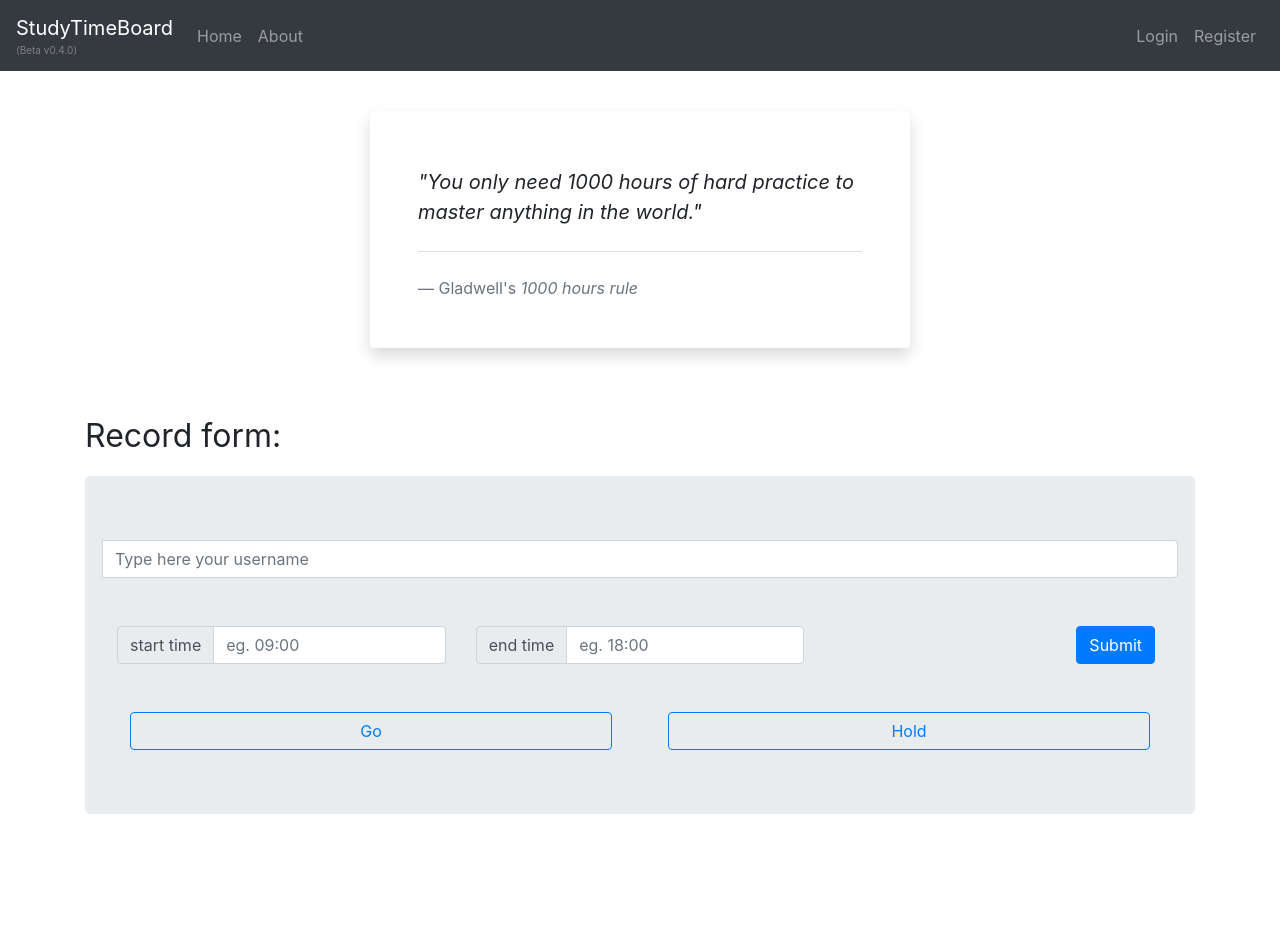
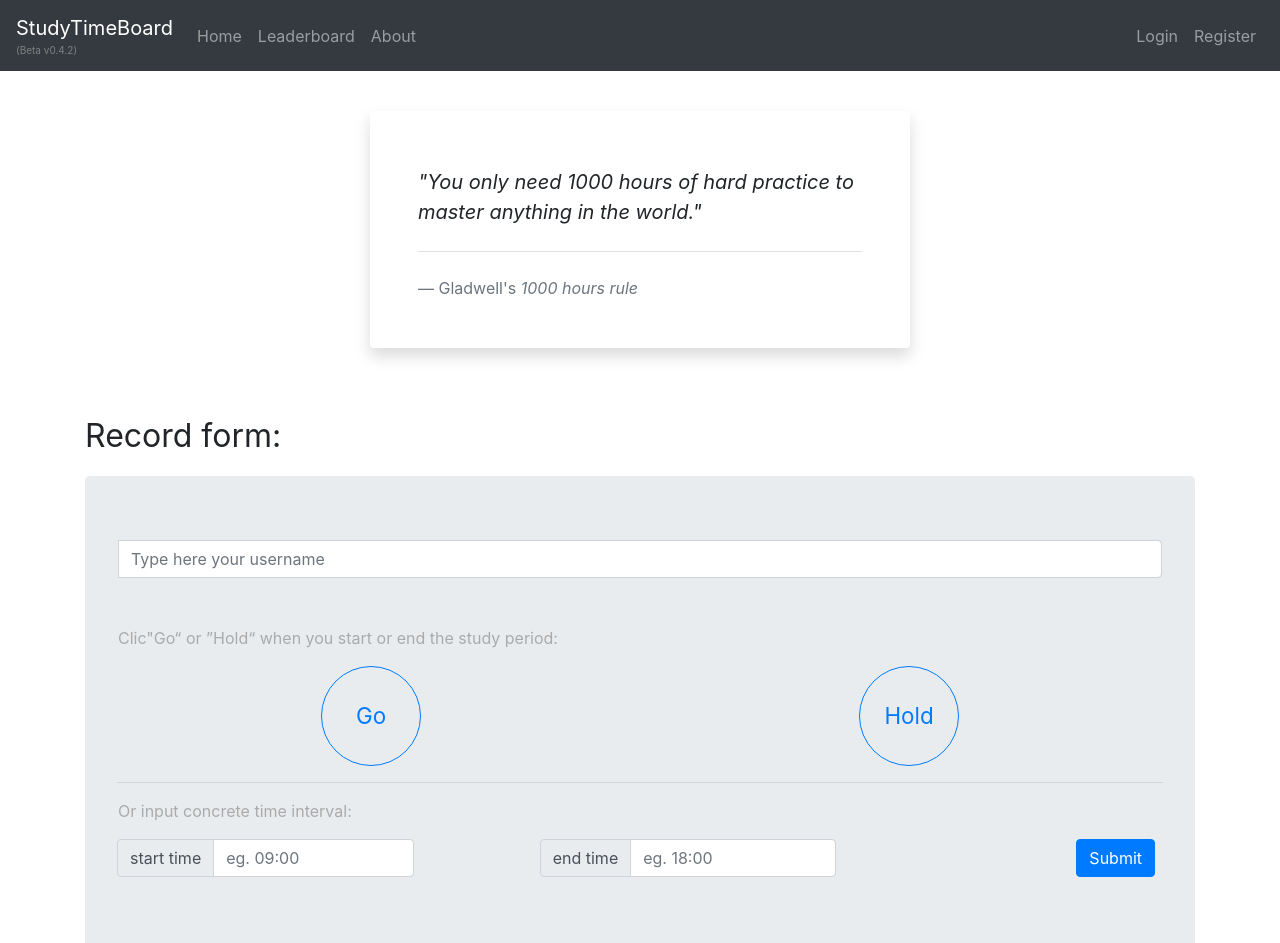
Before and after one commit to Apollo1840/StudyTimeBoard, a Flask app: template studytimeboard/templates/home.html in a window 1280 px wide. Shown: the top 943 px of the page. Run offline with Flask 2, Linux system fonts and the light colour scheme; the template is opened without the code that fills it: most values are stand-ins (such as "Sample title", 1, 10 or a date in 2020); parts of the project's set-up code (start-up, migrations or seed data) failed here and were passed over; some libraries are stand-ins or nearby versions.

Commit message:
to v0.4.2

```diff
--- a/requirements.txt
+++ b/requirements.txt
@@ -7,3 +7,4 @@ pytz
 seaborn
 gspread
 oauth2client
+Flask-Login
--- a/studytimeboard/templates/home.html
+++ b/studytimeboard/templates/home.html
@@ -34,22 +34,50 @@
         <!-- username row -->
         {% if current_user.is_authenticated %}
             <div class="row">
-                <p>Hi {{current_user.username}},
-                    record your study time,  then you can compete with others, or watch your analysis (right-top corner). </p>
+                <div class="ml-3 mb-5">
+                    <p>Hi <b>{{current_user.username}}</b>,
+                    record your study time,  then you can
+                        <a href="{{url_for('leaderboard')}}">compete with others</a>
+                        , or
+                        <a href="{{url_for('analysis')}}">watch your analysis</a>
+                        (right-top corner). </p>
+                </div>
             </div>
 
         {% else %}
             <div class="row">
-                <div class="input-group mb-5">
+                <div class="input-group mb-5 ml-3 mr-3">
                     <div></div>
                     <input type="text" class="form-control" placeholder="Type here your username" name="username">
                 </div>
             </div>
         {% endif %}
 
+        <!-- go hold row -->
+        <div class="row">
+            <p style="color: #AAA" class="ml-3">  Clic"Go“ or ”Hold“ when you start or end the study period: </p>
+        </div>
+        <div class="row">
+
+            <div class="col text-center">
+                <button type="submit" class="btn btn-outline-primary" style="width: 100px; height:100px; font-size:140%; border-radius: 50%;" name="go">Go</button>
+            </div>
+
+            <div class="col text-center">
+                <button type="submit" class="btn btn-outline-primary" style="width: 100px; height:100px; font-size:140%; border-radius: 50%;" name="hold">Hold</button>
+            </div>
+
+        </div>
+
+
+        <hr/>
+
         <!-- start end time row -->
         <div class="row">
-            <div class="col input-group mb-5">
+            <p  style="color: #AAA" class="ml-3">  Or input concrete time interval: </p>
+        </div>
+        <div class="row">
+            <div class="col input-group mb-3 mr-5">
                 <div class="input-group-prepend">
                     <span class="input-group-text" id="basic-addon1">start time</span>
                 </div>
@@ -57,7 +85,7 @@
 
             </div>
 
-            <div class="col input-group mb-5">
+            <div class="col input-group mb-3 ml-5">
                 <div class="input-group-prepend">
                     <span class="input-group-text" id="basic-addon2">end time</span>
                 </div>
@@ -65,39 +93,32 @@
 
             </div>
 
-            <div class="col">
+            <div class="col mb-3">
                 <button type="submit" class="btn btn-primary float-right mr-2">Submit</button>
             </div>
 
         </div>
 
-        <!-- go hold row -->
-        <div class="row">
 
-            <div class="col text-center">
-                <button type="submit" class="btn btn-outline-primary" style="width: 95%;" name="go">Go</button>
-            </div>
 
-            <div class="col text-center">
-                <button type="submit" class="btn btn-outline-primary" style="width: 95%;" name="hold">Hold</button>
-            </div>
-
-        </div>
 
 
     </div>
 
 </form>
 
-<br/>
-<br/>
-<br/>
-<br/>
+<br>
+<hr/>
+<br>
+
 
 <!-- chart last week display -->
 
-<div style="font-size: 200%;">
+<div style="font-size: 120%;">
     <p> Leaderboard of the last week: </p>
+    <div>
+        <p> The leader of this board is:<b> {{ name_winner }}</b> (with {{duration_str}})</p>
+    </div>
     <div class="text-center">
         <img src={{path_to_chart_last_week}} width="100%" height="100%">
         <!-- {{chart_html|safe}} -->
@@ -105,38 +126,6 @@
 
 </div>
 
-<br/>
-
-
-
-
-
-<!-- honor display -->
-<div style="font-size: 200%;">
-    <p> Leaderboard of the entire time: </p>
-    <p> The leader of this board is:<b> {{ name_winner }}</b> (with {{duration_str}})</p>
-</div>
-
-
-<!-- chart display -->
-<div class="text-center">
-    <img src={{path_to_chart_all}} width="100%" height="200%">
-</div>
-
-<hr>
-
-
-<!-- contacts -->
-<div>
-    <p> You are very welcome to join the the STB study group, please contact wechat: zoucongyu1109. </p>
-    <a href="https://docs.google.com/spreadsheets/d/1FGoY2IrXavkyiRGZQkvTIgHwHmIrlohR-IDoQ5K4hw4/edit?usp=sharing">click
-        here to edit the google data sheet</a>
-    <p>You are very welcome to join the develop team of the StudyTimeBoard (this webapp), this is our
-        repository:
-        <a href="https://github.com/Apollo1840/StudyTimeBoard">https://github.com/Apollo1840/StudyTimeBoard</a>
-    </p>
-
-</div>
 
 {% endblock %}
 
@@ -146,10 +135,4 @@
     $("#nav-home").addClass("active");
   });
 
-
-
-
-
-
-
 </script>
--- a/studytimeboard/templates/layout.html
+++ b/studytimeboard/templates/layout.html
@@ -20,7 +20,7 @@
 <header class="site-header">
     <nav class="navbar navbar-expand-lg navbar-dark bg-dark">
         <a class="navbar-brand" href="#">StudyTimeBoard
-                <div style="font-size:50%;color:gray;">(Beta v0.4.0)</div>
+            <div style="font-size:50%;color:gray;">(Beta v0.4.2)</div>
         </a>
         <button class="navbar-toggler" type="button" data-toggle="collapse" data-target="#navbarNavAltMarkup"
                 aria-controls="navbarNavAltMarkup" aria-expanded="false" aria-label="Toggle navigation">
@@ -30,6 +30,7 @@
             <div class="navbar-nav mr-auto">
                 <a class="nav-link" href="/" id="nav-home">Home<span class="sr-only">(current)</span></a>
                 <!--  <a class="nav-link" href="/personal_analysis" id="nav-personal-analysis">Personal Analysis</a> -->
+                <a class="nav-link" href="/leaderboard" id="nav-leaderboard">Leaderboard</a>
                 <a class="nav-link" href="/about" id="nav-about">About</a>
                 <!-- <a class="nav-link disabled" href="#" tabindex="-1" aria-disabled="true">Disabled</a> -->
             </div>
@@ -68,7 +69,6 @@
         </div>
 
 
-
         <!---
             <div class="col-md-4">
               <div class="content-section">
@@ -91,7 +91,40 @@
         {% block content %}{% endblock %}
     </div>
 
+
 </main>
+
+<!-- contacts -->
+<br/>
+<br/>
+<br/>
+<br/>
+<br/>
+
+<footer style="font-size: 80%; background-color: gray; color:white;">
+
+    <br/>
+
+    <div class="row mt-3 ml-3 mr-3 mb-5">
+
+    <p> You are very welcome to join the the STB study group, please contact wechat: zoucongyu1109. </p>
+
+    <a href="https://docs.google.com/spreadsheets/d/1FGoY2IrXavkyiRGZQkvTIgHwHmIrlohR-IDoQ5K4hw4/edit?usp=sharing">
+         click here to edit the google data sheet
+    </a>
+
+    </div>
+
+    <div class="row ml-3 mr-3 mb-5">
+    <p>You are very welcome to join the develop team of the StudyTimeBoard (this webapp), this is our repository: </p>
+    <a href="https://github.com/Apollo1840/StudyTimeBoard">
+        https://github.com/Apollo1840/StudyTimeBoard
+    </a>
+    </div>
+
+    <br/>
+
+</footer>
 
 </body>
 
```
Also changed, not shown: studytimeboard/data_analysis.py (+5 -3 lines), studytimeboard/routes.py (+41 -48 lines), studytimeboard/templates/about.html (+2 -12 lines), studytimeboard/templates/leaderboard.html (added, +45 -0 lines), studytimeboard/templates/login.html (+0 -11 lines), studytimeboard/templates/personal_analysis.html (+3 -14 lines), studytimeboard/templates/personal_analysis_login.html (deleted, +0 -45 lines), README.md. Lines whose indentation alone changed are shown as unchanged.
